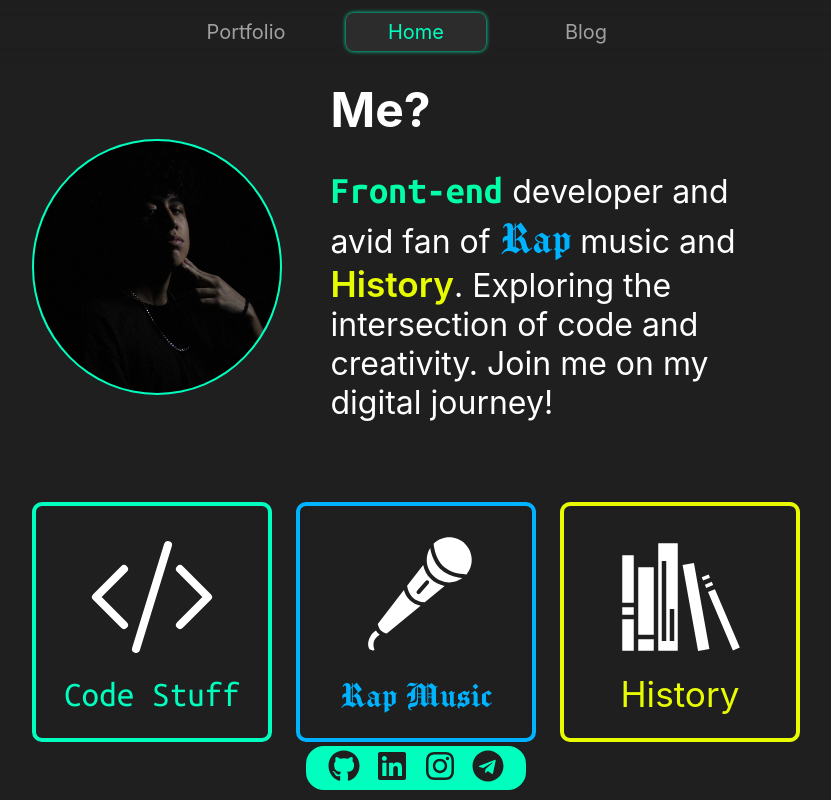
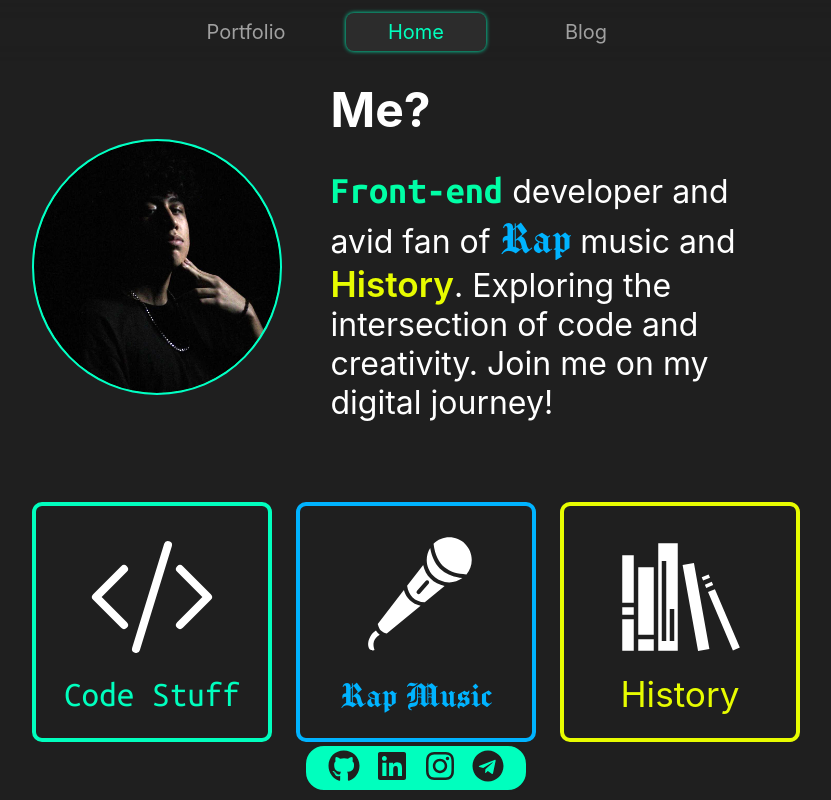
Before and after one commit to monov/monov-web, a React (Vite) app: page / in a window 1280 px wide. Shown: the top 800 px of the page, without its empty margins (224-1055 px from the left). Built offline with nearby package versions, Linux system fonts and the light colour scheme; a web font is replaced by a local one.

Commit message:
bug fixes

```diff
--- a/src/pages/Home.css
+++ b/src/pages/Home.css
@@ -18,12 +18,13 @@
   height: 16rem;
   width: 16rem;
   background: url("/src/assets/imgs/pfp.JPG");
+  filter: brightness(2);
   background-position: 40% 50%;
   background-size: 90%;
   display: flex;
   align-items: center;
   justify-content: center;
-  border: solid 2px var(--accent-color);
+  border: solid 2px rgb(0, 150, 100);
   border-radius: 100%;
   margin-top: 2rem;
 }
--- a/src/pages/Home.jsx
+++ b/src/pages/Home.jsx
@@ -6,12 +6,10 @@ import { BsCodeSlash } from "react-icons/bs";
 
 const Home = () => {
   return (
-    <div
-      className="home-body"
-    >
+    <div className="home-body">
       <div className="home-wrapper">
         <motion.section
-          initial={{ x: -100, opacity: 0 }}
+          initial={{ x: 100, opacity: 0 }}
           animate={{ x: 0, opacity: 1 }}
           transition={{ delay: 0.3 }}
           className="hero"
@@ -75,7 +73,13 @@ const Home = () => {
             </div>
           </div>
         </motion.section>
-        <section id="rap" className="rap">
+        <motion.section
+          id="rap"
+          className="rap"
+          initial={{ x: -100, opacity: 0 }}
+          animate={{ x: 0, opacity: 1 }}
+          transition={{ delay: 0.3 }}
+        >
           <h1>I Listen To?</h1>
           <div className="rap-wrapper">
             <div className="rapper em">
@@ -101,7 +105,7 @@ const Home = () => {
               <span>Tupac</span>
             </div>
           </div>
-        </section>
+        </motion.section>
         <section className="history">
           <h1>History?</h1>
           <div className="meme"></div>
```
